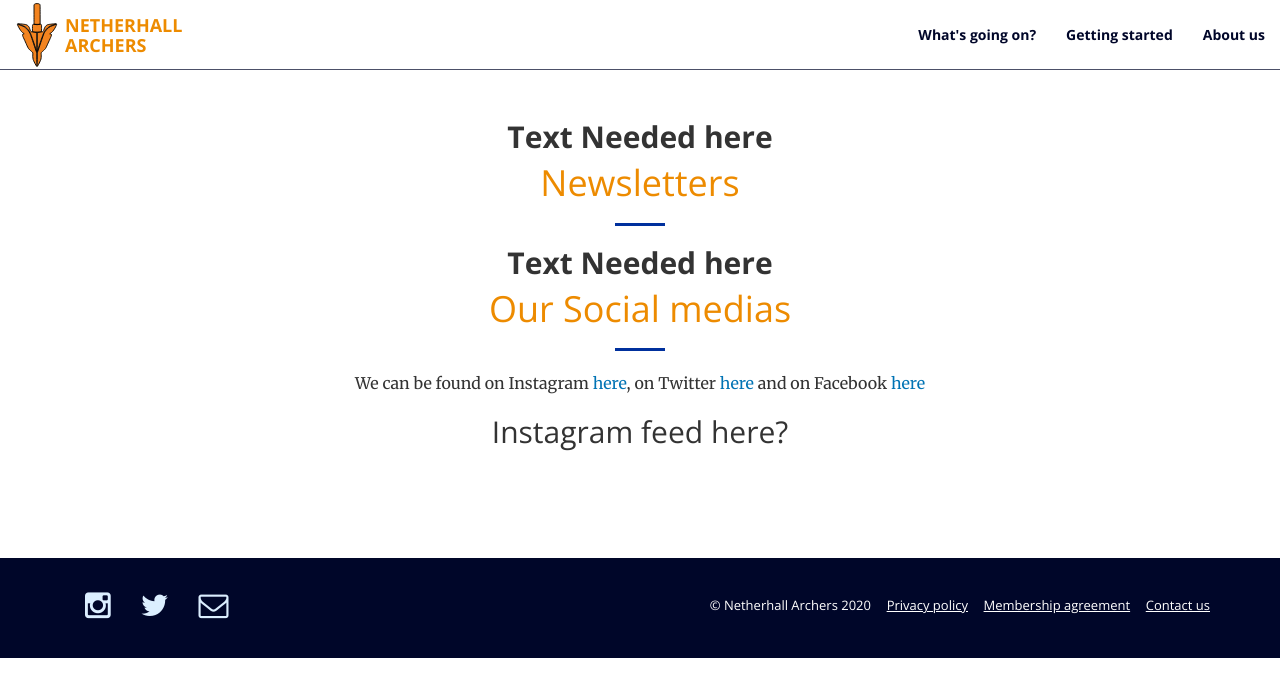
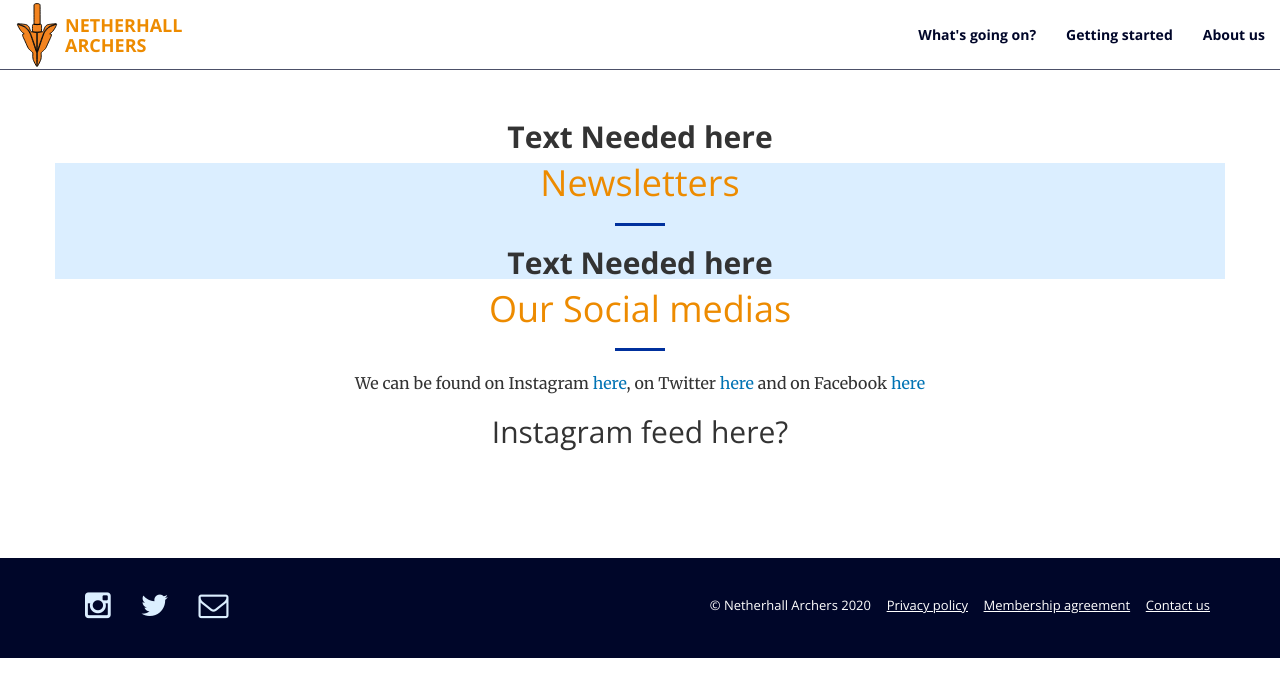
Before and after one commit to afpettigrew/netherhallarcherswebsite, a Jekyll site: the page built from whats-going-on.html, in a window 1280 px wide. Shown: the top 697 px of the page. Built offline with Jekyll 4.4.1, drawn with Linux system fonts in a browser that asks for light colours.

Commit message:
fixed what's going on alternating colours

```diff
--- a/whats-going-on.html
+++ b/whats-going-on.html
@@ -2,7 +2,7 @@
 layout: page
 ---
 {% include placeholder.html %}
-<div class="alternate">
+<div class="alternate-colour">
   <h1 class="section-heading">Newsletters</h1>
   <hr>
   {% include placeholder.html %}
```
